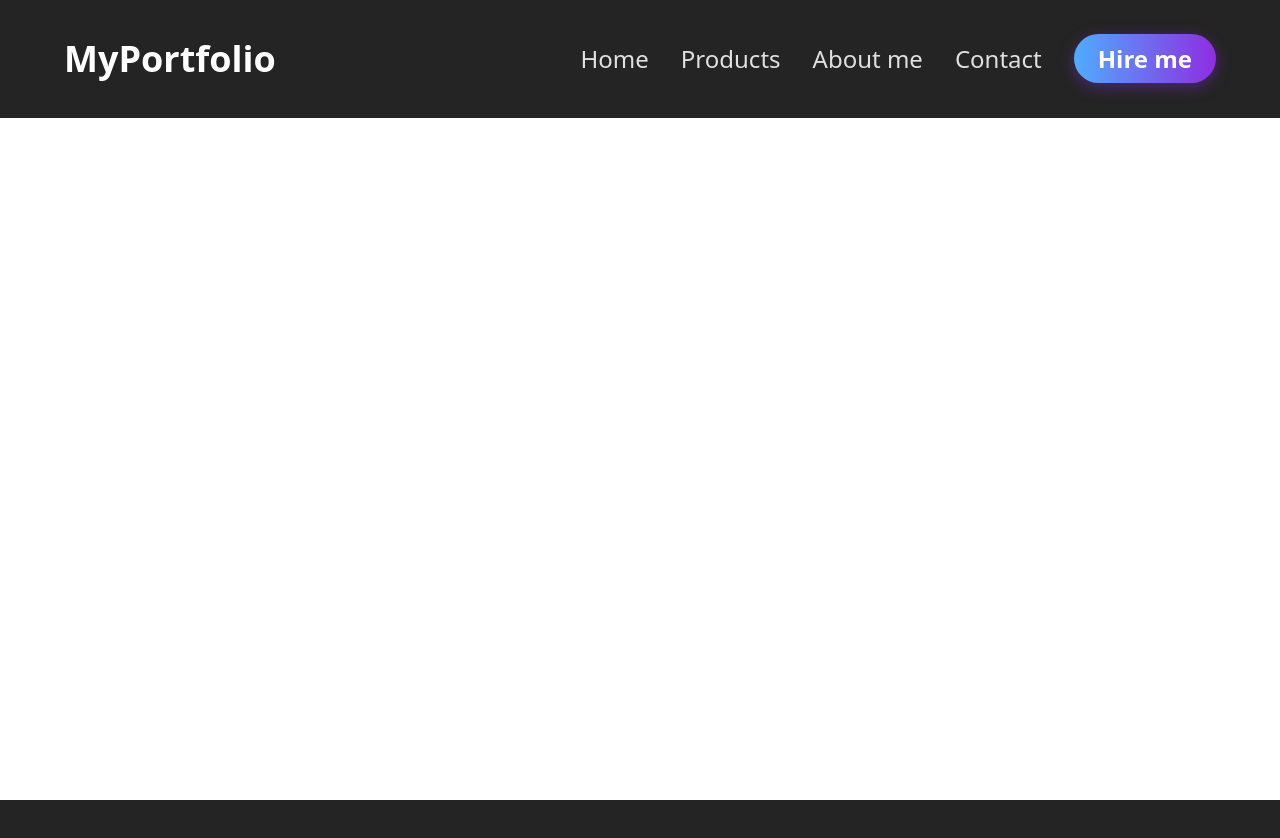
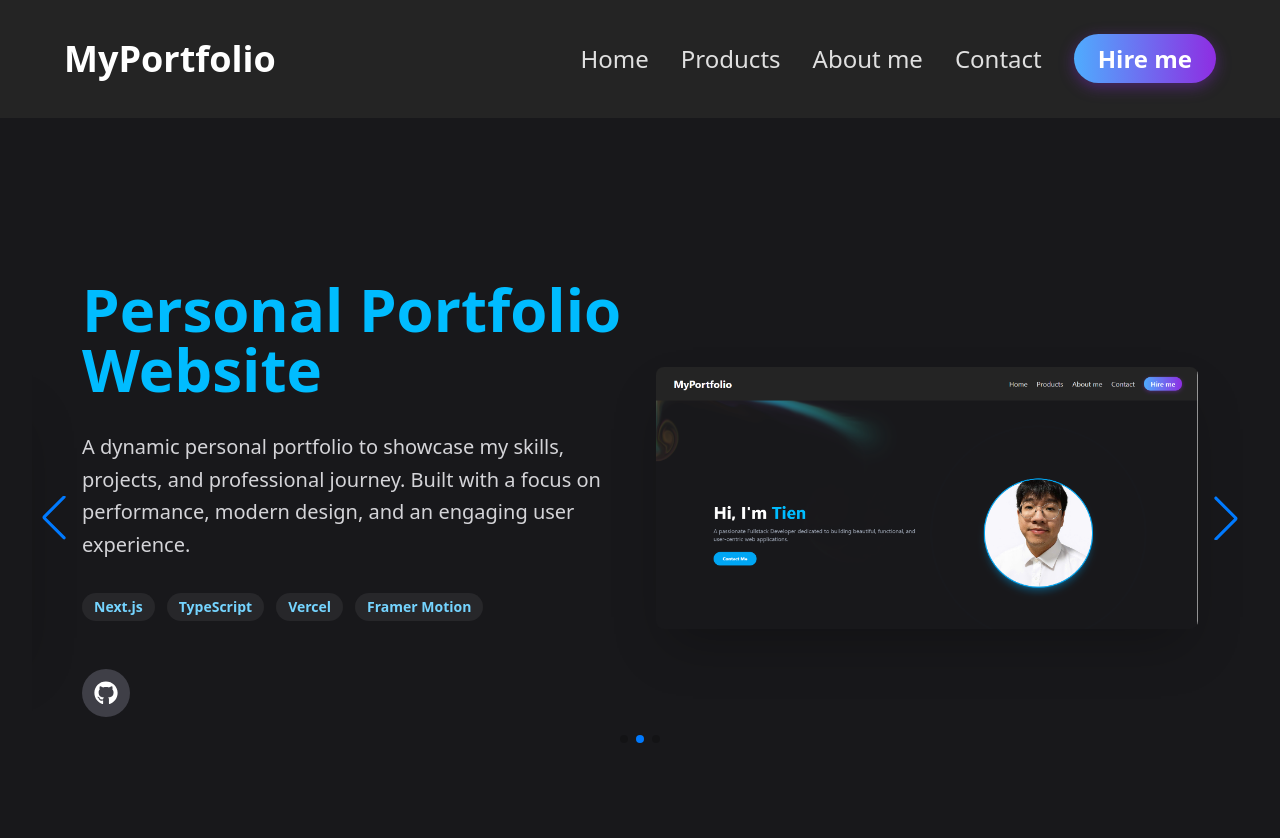
Before and after one commit to vippergod12/my-portfolio, a React (Vite) app: page /products in a window 1280 px wide. Shown: the top 838 px of the page. Before the commit the page ends 800 px from the top, so only its background shows below. Built offline with nearby package versions, Linux system fonts and the light colour scheme; a web font is replaced by a local one.

Commit message:
feature: Products page

```diff
--- a/src/App.tsx
+++ b/src/App.tsx
@@ -5,6 +5,7 @@ import Home from "./components/home/Home"
 import { BrowserRouter, Routes, Route } from 'react-router-dom';
 import Contact from "./components/contact/Contact";
 import AboutPage from './components/aboutme/AboutMe';
+import ProjectsPage from './components/product/ProjectsPage';
 import "./App.css"
 function App() {
 
@@ -20,6 +21,7 @@ function App() {
               <Route path="/" element={<Home />} />
               <Route path="/contact" element={<Contact />} />
               <Route path="/aboutme" element={<AboutPage/>}/>
+              <Route path="/products" element={<ProjectsPage />} />
               {/* Thêm các trang khác ở đây, ví dụ: */}
               {/* <Route path="/projects" element={<ProjectsPage />} /> */}
             </Routes>
--- a/src/components/home/StatsSection.tsx
+++ b/src/components/home/StatsSection.tsx
@@ -24,10 +24,10 @@ const StatsSection: React.FC = () => {
     <section className="bg-zinc-900 py-20">
       <div className="container mx-auto px-4">
         <div className="grid grid-cols-2 md:grid-cols-4 gap-8">
-          <StatItem value={50} label="Projects Completed" />
-          <StatItem value={5} label="Years of Experience" />
-          <StatItem value={10000} label="Code Commits" />
-          <StatItem value={20} label="Technologies Used" />
+          <StatItem value={5} label="Projects Completed" />
+          <StatItem value={1} label="Years of Experience" />
+          <StatItem value={1000} label="Code Commits" />
+          <StatItem value={10} label="Technologies Used" />
         </div>
       </div>
     </section>
--- a/src/components/navbar/Navbar.tsx
+++ b/src/components/navbar/Navbar.tsx
@@ -20,7 +20,7 @@ const Navbar = () => {
       {/* 4. Thêm class 'active' khi state isOpen là true */}
       <ul className={isOpen ? 'nav-links active' : 'nav-links'}>
         <li><Link to="/">Home</Link></li>
-        <li><Link to="/projects">Products</Link></li>
+        <li><Link to="/products">Products</Link></li>
         <li><Link to="/aboutme">About me</Link></li>
         <li><Link to="/contact">Contact</Link></li>
         <li><Link to="/hire" className="hire-me-btn">Hire me</Link></li>
--- /dev/null
+++ b/src/components/product/ProjectsPage.css
@@ -0,0 +1,22 @@
+.w-custom{
+    width: 100dvw;
+}
+.mySwiper {
+    /* Đặt position relative để các nút con absolute định vị theo nó */
+    position: relative;
+    padding: 0 50px; /* Tạo không gian hai bên cho các nút */
+}
+
+/* Di chuyển nút Previous ra lề trái.
+  Mặc định Swiper đặt giá trị 'left' nhỏ.
+*/
+.mySwiper .swiper-button-prev {
+    left: 0px; /* Đặt nút sát lề trái của vùng padding */
+}
+
+/* Di chuyển nút Next ra lề phải.
+  Mặc định Swiper đặt giá trị 'right' nhỏ.
+*/
+.mySwiper .swiper-button-next {
+    right: 0px; /* Đặt nút sát lề phải của vùng padding */
+}
--- /dev/null
+++ b/src/components/product/ProjectsPage.tsx
@@ -0,0 +1,137 @@
+import React from 'react';
+
+// --- 1. IMPORT SWIPER VÀ CÁC MODULE CẦN THIẾT ---
+import { Swiper, SwiperSlide } from 'swiper/react';
+import { Navigation, Pagination, Autoplay } from 'swiper/modules';
+import { FaGithub } from "react-icons/fa";
+import './ProjectsPage.css'
+
+// --- 2. IMPORT CSS CỦA SWIPER ---
+import '../../../node_modules/swiper/swiper.css';
+import '../../../node_modules/swiper/modules/navigation.css';
+import '../../../node_modules/swiper/modules/pagination.css';
+
+// --- 3. ĐỊNH NGHĨA KIỂU DỮ LIỆU CHO MỘT DỰ ÁN ---
+type ProjectData = {
+  id: number;
+  title: string;
+  description: string;
+  technologies: string[];
+  imageUrl: string;
+  githubUrl: string;
+};
+
+// --- 4. DỮ LIỆU CÁC DỰ ÁN (BẠN CÓ THỂ THAY ĐỔI Ở ĐÂY) ---
+const PROJECTS_DATA: ProjectData[] = [
+  {
+    id: 1,
+    title: 'AILMS Inventory Management',
+    description: 'A comprehensive web application designed to manage and track inventory. The system simplifies stock-taking, updates levels in real-time, and generates reports for strategic business decisions.',
+    technologies: ['VueJs', 'Node.js', 'PostgreSQL', 'Bootstrap','Springboot', 'Docker','Github','Notion'],
+    imageUrl: '/assets/imgs/ailms.png', // Thay bằng đường dẫn ảnh của bạn
+    githubUrl: 'https://github.com/Jomurice/DATN_AILMS_BE',
+  },
+  {
+    id: 2,
+    title: 'Personal Portfolio Website',
+    description: 'A dynamic personal portfolio to showcase my skills, projects, and professional journey. Built with a focus on performance, modern design, and an engaging user experience.',
+    technologies: ['Next.js', 'TypeScript', 'Vercel', 'Framer Motion'],
+    imageUrl: '/assets/imgs/my-portfolio.png', // Thay bằng đường dẫn ảnh của bạn
+    githubUrl: 'https://github.com/vippergod12/my-portfolio',
+  },
+  {
+    id: 3,
+    title: 'E-commerce Platform',
+    description: 'A full-featured online store with product catalogs, shopping cart functionality, secure checkout, and an admin dashboard for managing products, orders, and customers.',
+    technologies: ['Vue.js', 'Spring Boot', 'Java', 'Stripe API'],
+    imageUrl: 'https://via.placeholder.com/800x600', // Placeholder image
+    githubUrl: '',
+  },
+
+];
+
+// --- 5. COMPONENT CHÍNH ---
+const ProjectsPage: React.FC = () => {
+  return (
+    <section className="bg-zinc-900 text-white w-full min-h-screen flex items-center justify-center px-8 w-custom z-[71]">
+      <div className="w-full max-w-8xl z-[71] relative">
+        <Swiper
+          // Kích hoạt các module
+          modules={[Navigation, Pagination, Autoplay]}
+
+          // Cấu hình
+          spaceBetween={50}     // Khoảng cách giữa các slide
+          slidesPerView={1}       // Luôn hiển thị 1 slide tại một thời điểm
+          loop={true}           // Cho phép lặp vô tận
+        // rewind = {true}
+          autoplay={{
+            delay: 5000,
+            disableOnInteraction: false,
+          }}
+          navigation={true}     // Hiển thị nút tới/lui
+          pagination={{ clickable: true }} // Hiển thị các chấm phân trang có thể click
+
+          // Thêm class để tùy chỉnh CSS nếu cần
+          className="mySwiper"
+        >
+          {PROJECTS_DATA.map((project) => (
+            <SwiperSlide key={project.id}>
+              {/* Layout 2 cột cho mỗi slide */}
+              <div className="grid grid-cols-1 md:grid-cols-12 gap-8 items-center">
+
+                {/* === CỘT BÊN TRÁI: THÔNG TIN (6/12) === */}
+                <div className="md:col-span-6 flex flex-col space-y-8 text-center md:text-left z-[71]">
+                  {/* Hàng 1: Title */}
+                  <h1 className="text-5xl lg:text-6xl font-bold text-sky-400">
+                    {project.title}
+                  </h1>
+
+                  {/* Hàng 2: Description */}
+                  <h3 className="text-xl text-zinc-300 leading-relaxed">
+                    {project.description}
+                  </h3>
+
+                  {/* Hàng 3: Technologies Tags */}
+                  <div className="flex flex-wrap gap-3 justify-center md:justify-start">
+                    {project.technologies.map((tag) => (
+                      <span key={tag} className="bg-zinc-800 text-sky-300 text-sm font-semibold px-3 py-1 rounded-full">
+                        {tag}
+                      </span>
+                    ))}
+                  </div>
+                    {/* Hàng 4: Link đến dự án */}
+                    <div className="flex items-center justify-center md:justify-start gap-4 mt-4">
+                        <a
+                            href={project.githubUrl}
+                            target="_blank" // Mở link trong tab mới
+                            rel="noopener noreferrer" // Bảo mật và hiệu suất
+                            className="text-white bg-zinc-700 hover:bg-sky-600 transition-colors duration-300 rounded-full p-3 flex items-center justify-center"
+                            aria-label="GitHub Repository" // Tốt cho accessibility
+                        >
+                            <FaGithub className="w-6 h-6" />
+                        </a>
+                    {/* Bạn có thể thêm các nút khác ở đây, ví dụ link deploy live */}
+                    </div>
+                </div>
+
+
+
+                {/* === CỘT BÊN PHẢI: HÌNH ẢNH (6/12) === */}
+                <div className="md:col-span-6">
+                  <img
+                    src={project.imageUrl}
+                    alt={project.title}
+                    className="rounded-lg shadow-2xl w-full h-auto object-cover"
+                  />
+                </div>
+
+              </div>
+            </SwiperSlide>
+          ))}
+        </Swiper>
+      </div>
+    </section>
+  );
+};
+
+export default ProjectsPage;
```
